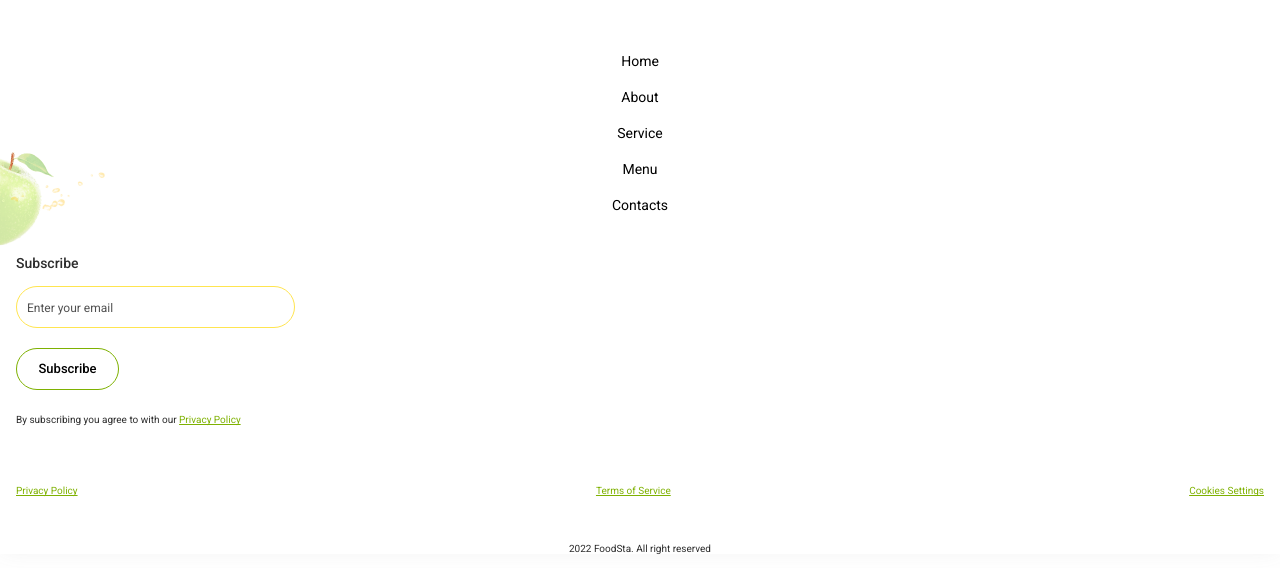
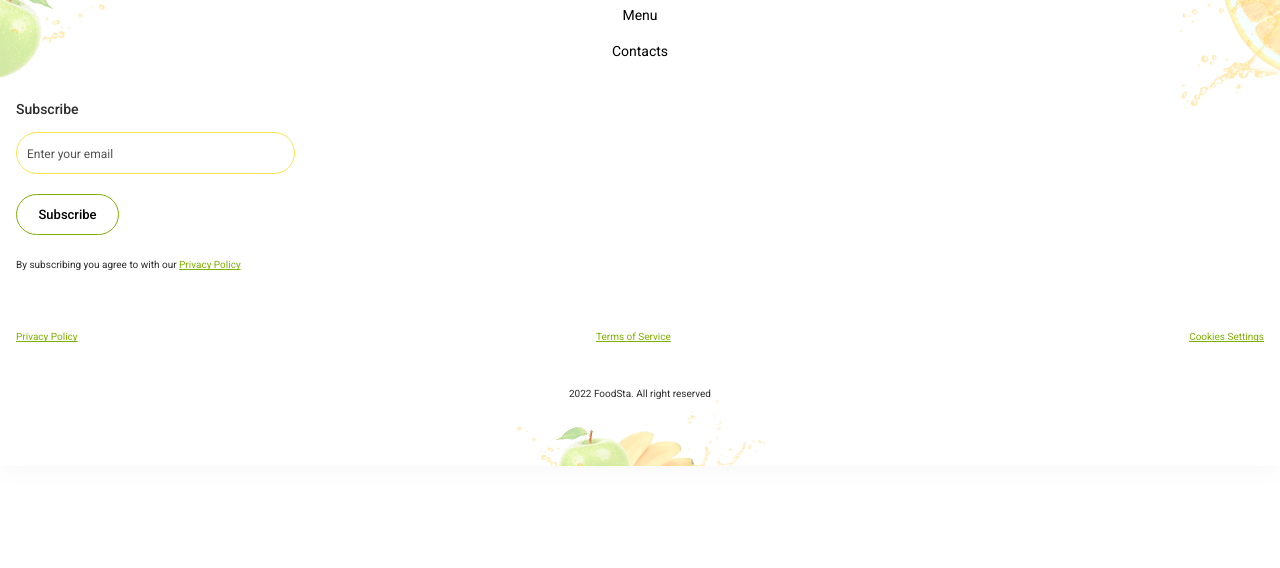
Before and after one commit to shulsergio/food-team-prj, a website built with Vite: page src/index.html in a window 1280 px wide. Shown: the part 232-800 px from the top of the page. Built offline with nearby package versions, Linux system fonts and the light colour scheme.

Commit message:
w/o logo back imgs

```diff
--- a/src/css/footer.css
+++ b/src/css/footer.css
@@ -3,9 +3,9 @@
 .footer-container {
     box-shadow: 0 -4px 24px 0 rgba(105, 105, 105, 0.1);
     position: relative;
-    background-image: url(../img/footer-images/apple-mob-1x.png);
-    background-repeat: no-repeat;
-    background-position: 0;
+    background-image: url(../img/footer-images/apple-mob-1x.png), url(../img/footer-images/orange-mob-1x.png), url(../img/footer-images/fruits-mob-1x.png);
+    background-repeat: no-repeat, no-repeat, no-repeat;
+    background-position: 0 132px, 100% 18px, bottom;
    }
 
 .background-img {
@@ -39,7 +39,7 @@ transform: translateX(-50%);
     flex-direction: column;
     gap: 20px;
     align-items: center;
-    margin-top: 64px;
+    padding-top: 64px;
 }
 
 .footer-nav-item {
@@ -125,4 +125,5 @@ color: #7EB101;
     font-weight: 400;
 font-size: 10px;
 text-align: center;
+padding-bottom: 66px;
 }
--- a/src/partials/footer.html
+++ b/src/partials/footer.html
@@ -1,9 +1,7 @@
 <div class="container footer-container">
-    <svg class="logo">
-        <use href="../img/footer-images/logo.svg"></use>
-    </svg>
-    <div class="background-img">
-</div>
+    <!-- <svg class="logo">
+        <use href="../img/footer-images/logo.svg#icon-logo" width="58" height="51"></use>
+    </svg> -->
     <ul class="footer-nav">
         <li class="footer-nav-item">
             <a href="" class="footer-nav-link">Home</a>
```
Also changed, not shown: src/img/footer-images/logo.svg.
